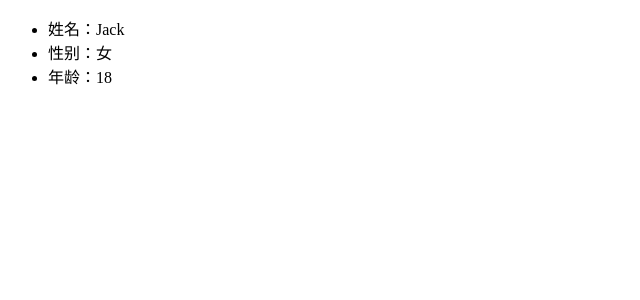
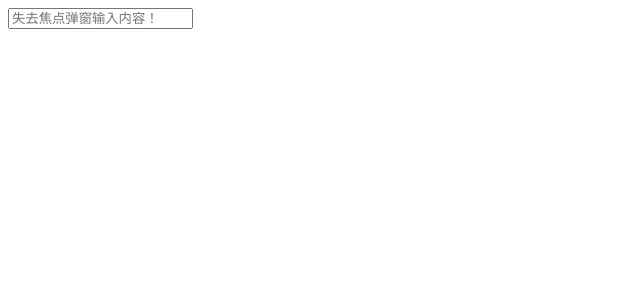
Before and after one commit to Ares-Chang/react_basic_study, a React (Create React App) app: page / in a window 1280 px wide. Shown: the top 300 px of the page, without its empty margins (0-640 px from the left). Built offline with nearby package versions, Linux system fonts and the light colour scheme.

Commit message:
add: String 型 Refs Demo

```diff
--- a/src/App.js
+++ b/src/App.js
@@ -1,45 +1,21 @@
 import React from 'react';
 import PropTypes from 'prop-types'
 
-// props 组件传值
-// class App extends React.Component {
-//   static propTypes = {
-//     // name: React.propTypes.string, // 15.x 之前写法
-//     name: PropTypes.string,  // 16.x 之后写法，不是必须的
-//     sex: PropTypes.string.isRequired,  // isRequired 后缀，标识这具值是必传的
-//     age: PropTypes.number.isRequired
-//   }
-//   static defaultProps = { // 设置默认值，如果没有传值会使用默认值。
-//     name: 'Jack'
-//   }
-//   render() {
-//     return (
-//       <ul>
-//         <li>姓名：{this.props.name}</li>
-//         <li>性别：{this.props.sex}</li>
-//         <li>年龄：{this.props.age}</li>
-//       </ul>
-//     )
-//   }
-// }
-
-function App(props) {
-  console.log(props)
-  return (
-    <ul>
-      <li>姓名：{props.name}</li>
-      <li>性别：{props.sex}</li>
-      <li>年龄：{props.age}</li>
-    </ul>
-  )
-}
-App.propTypes = {
-  name: PropTypes.string,  // 16.x 之后写法，不是必须的
-  sex: PropTypes.string.isRequired,  // isRequired 后缀，标识这具值是必传的
-  age: PropTypes.number.isRequired
-}
-App.defaultProps = { // 设置默认值，如果没有传值会使用默认值。
-  name: 'Jack'
+// String 型 Refs Demo
+class App extends React.Component {
+  showText = () => {
+    // 通过 this.refs 调用
+    const { input } = this.refs
+    alert(input.value)
+  }
+  render() {
+    return (
+      <div>
+        {/* 直接 ref='name' */}
+        <input ref="input" onBlur={this.showText} type="text" placeholder="失去焦点弹窗输入内容！" />
+      </div>
+    )
+  }
 }
 
 export default App;
```
